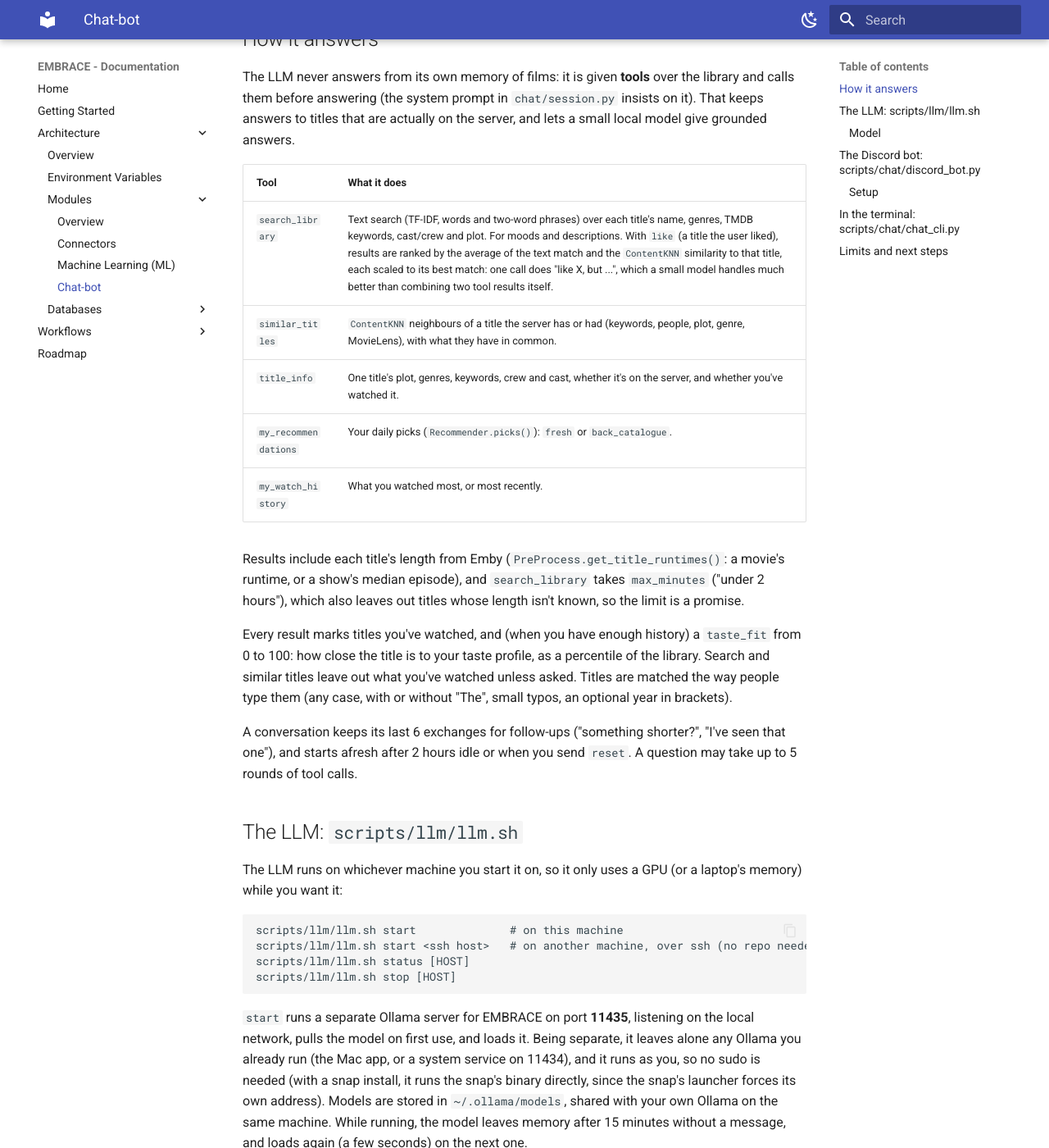
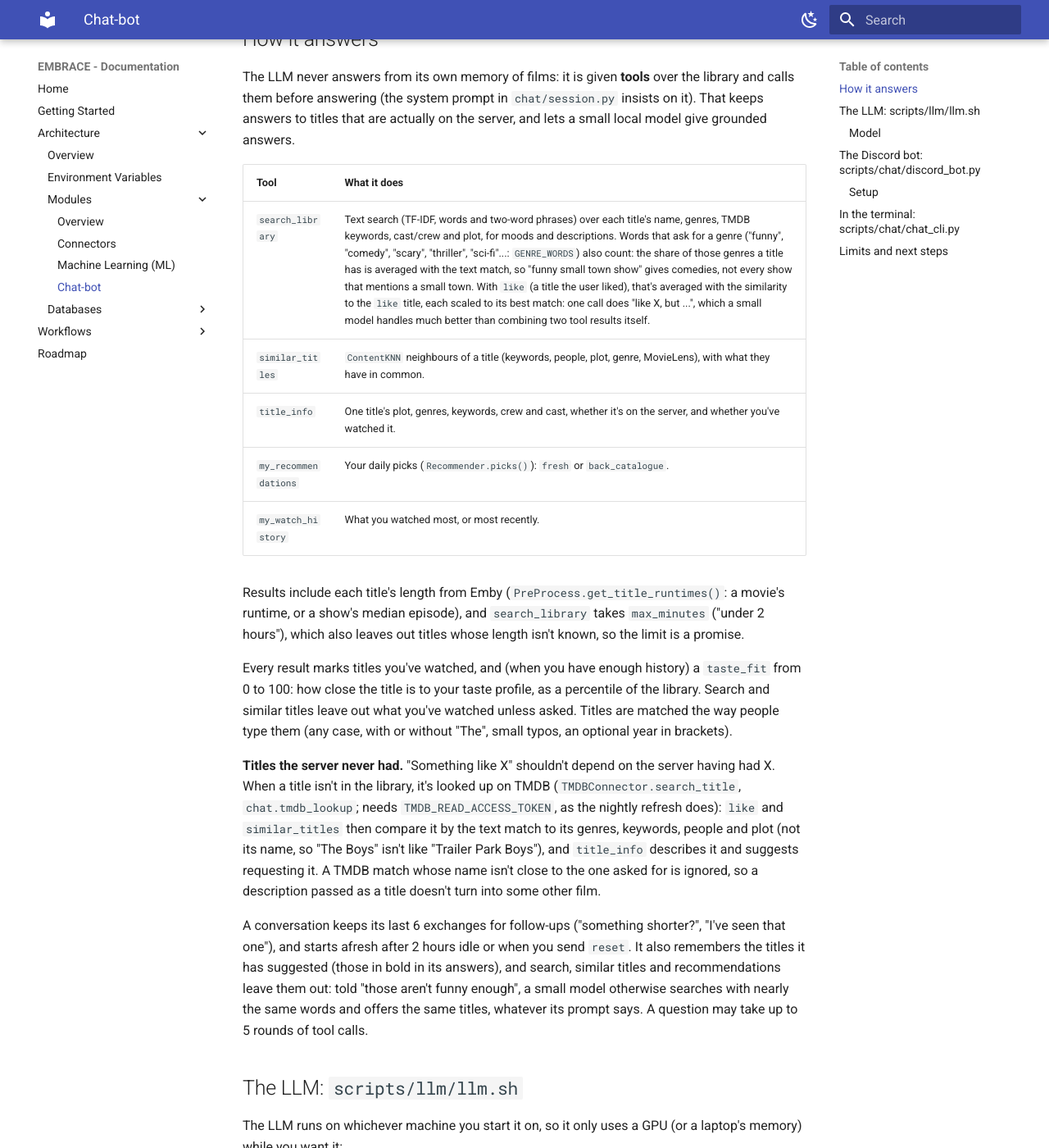
Before and after one commit to bgrando24/EMBRACE, an MkDocs documentation site: the page built from docs/modules/chat.md, in a window 1280 px wide and 1400 px high, scrolled down 424 px. Shown: the whole window at 82% size. Built offline with MkDocs 1.6.1 and Material for MkDocs 9.7.7, drawn with Linux system fonts in a browser that asks for light colours.

Commit message:
Docs: chat-bot genre words, titles the server never had, follow-ups leave out earlier picks
Claude-Session: https://claude.ai/code/session_01HEWGHEC19UTvfiVSiDWoX9

```diff
--- a/docs/modules/chat.md
+++ b/docs/modules/chat.md
@@ -21,8 +21,8 @@ the server, and lets a small local model give grounded answers.
 
 | Tool | What it does |
 | --- | --- |
-| `search_library` | Text search (TF-IDF, words and two-word phrases) over each title's name, genres, TMDB keywords, cast/crew and plot. For moods and descriptions. With `like` (a title the user liked), results are ranked by the average of the text match and the `ContentKNN` similarity to that title, each scaled to its best match: one call does "like X, but ...", which a small model handles much better than combining two tool results itself. |
-| `similar_titles` | `ContentKNN` neighbours of a title the server has or had (keywords, people, plot, genre, MovieLens), with what they have in common. |
+| `search_library` | Text search (TF-IDF, words and two-word phrases) over each title's name, genres, TMDB keywords, cast/crew and plot, for moods and descriptions. Words that ask for a genre ("funny", "comedy", "scary", "thriller", "sci-fi"...: `GENRE_WORDS`) also count: the share of those genres a title has is averaged with the text match, so "funny small town show" gives comedies, not every show that mentions a small town. With `like` (a title the user liked), that's averaged with the similarity to the `like` title, each scaled to its best match: one call does "like X, but ...", which a small model handles much better than combining two tool results itself. |
+| `similar_titles` | `ContentKNN` neighbours of a title (keywords, people, plot, genre, MovieLens), with what they have in common. |
 | `title_info` | One title's plot, genres, keywords, crew and cast, whether it's on the server, and whether you've watched it. |
 | `my_recommendations` | Your daily picks (`Recommender.picks()`): `fresh` or `back_catalogue`. |
 | `my_watch_history` | What you watched most, or most recently. |
@@ -36,8 +36,17 @@ the title is to your taste profile, as a percentile of the library. Search and s
 watched unless asked. Titles are matched the way people type them (any case, with or without "The", small typos,
 an optional year in brackets).
 
+**Titles the server never had.** "Something like X" shouldn't depend on the server having had X. When a title isn't
+in the library, it's looked up on TMDB (`TMDBConnector.search_title`, `chat.tmdb_lookup`; needs
+`TMDB_READ_ACCESS_TOKEN`, as the nightly refresh does): `like` and `similar_titles` then compare it by the text match
+to its genres, keywords, people and plot (not its name, so "The Boys" isn't like "Trailer Park Boys"), and
+`title_info` describes it and suggests requesting it. A TMDB match whose name isn't close to the one asked for is
+ignored, so a description passed as a title doesn't turn into some other film.
+
 A conversation keeps its last 6 exchanges for follow-ups ("something shorter?", "I've seen that one"), and starts
-afresh after 2 hours idle or when you send `reset`. A question may take up to 5 rounds of tool calls.
+afresh after 2 hours idle or when you send `reset`. It also remembers the titles it has suggested (those in bold in
+its answers), and search, similar titles and recommendations leave them out: told "those aren't funny enough", a
+small model otherwise searches with nearly the same words and offers the same titles, whatever its prompt says. A question may take up to 5 rounds of tool calls.
 
 ## The LLM: `scripts/llm/llm.sh`
 
```
